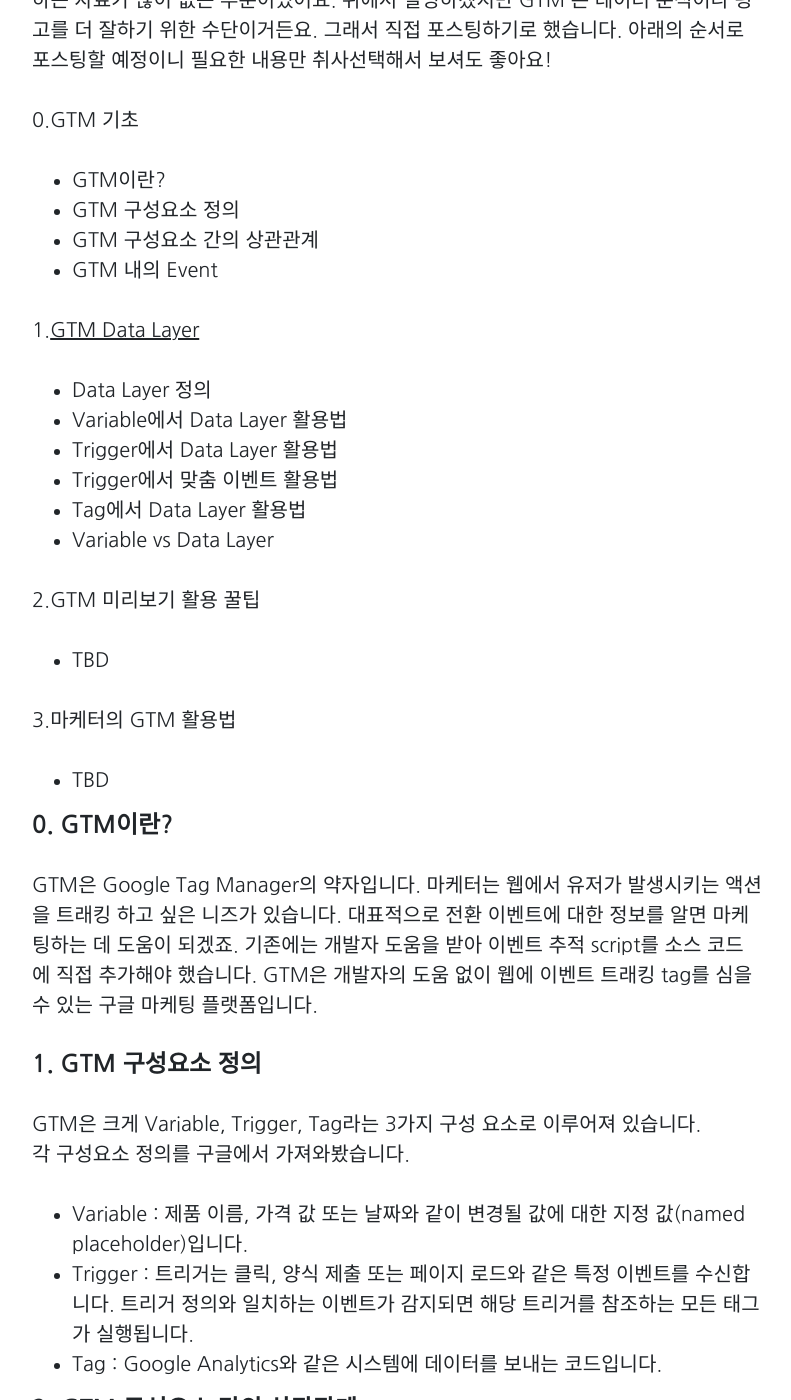
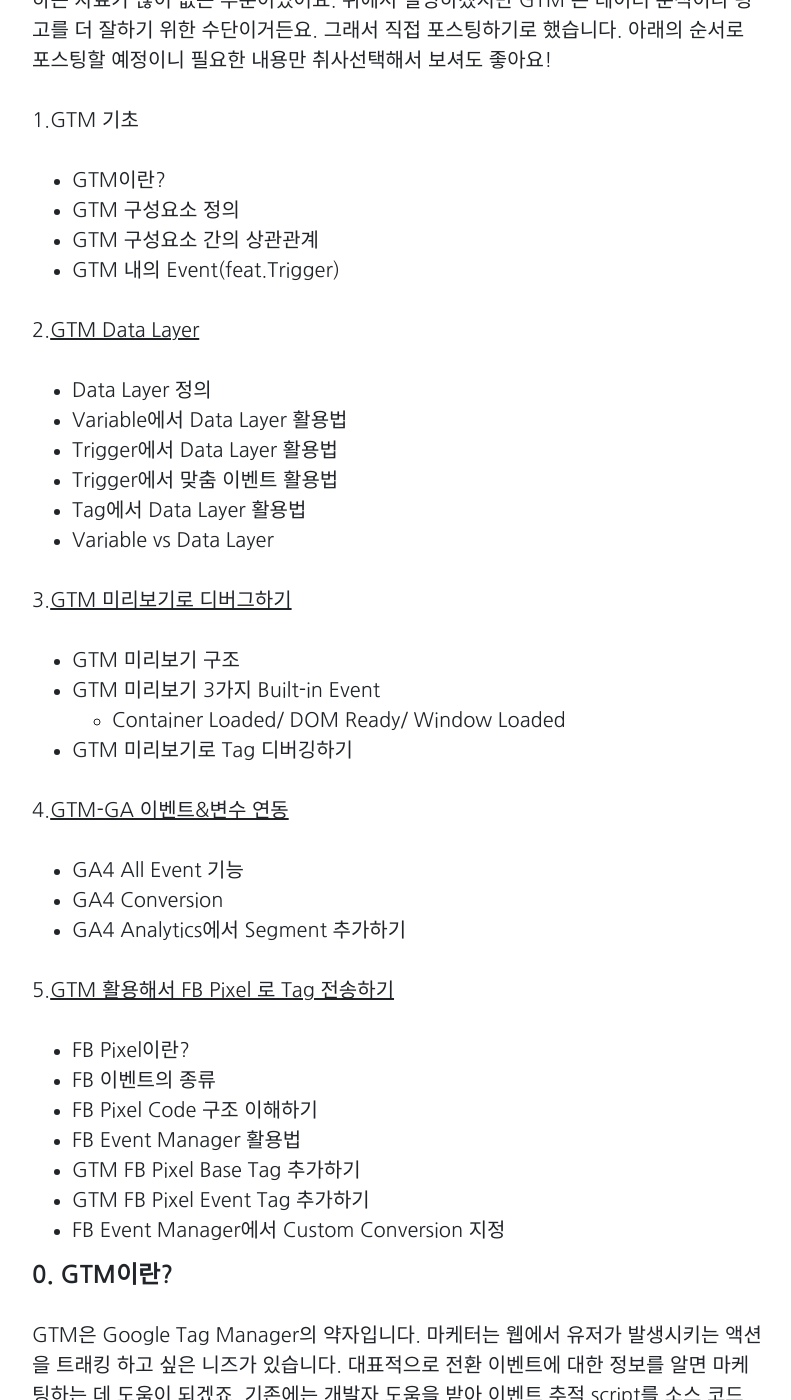
Before and after one commit to Marapro88/mara, a Jekyll site: the page built from _posts/Marketing/2021-01-03-marketing-gtm-basic-knowledge.md, in a window 1280 px wide and 1400 px high, scrolled down 867 px. Shown: the whole window, without its empty margins (243-1034 px from the left). Built offline with Jekyll 4.4.1, drawn with Linux system fonts in a browser that asks for light colours; comment, search, counter and statistics services are not loaded; some of the changed text lies outside the part shown.

Commit message:
0202 탈고

```diff
--- a/_posts/Marketing/2021-01-03-marketing-gtm-basic-knowledge.md
+++ b/_posts/Marketing/2021-01-03-marketing-gtm-basic-knowledge.md
@@ -34,14 +34,14 @@
 
 구글에서는 마케터의 데이터 분석을 돕는 다양한 마케팅 플랫폼을 제공하는데요. 구글 마케팅 플랫폼 중 하나인 GTM에 대해서 마케터 활용 가이드를 총 4 단계에 걸쳐서 포스팅해보려고 합니다. GTM을 공부하면서 아쉬웠던 점은 GTM을 통해서 마케터가 어떤 분석을 할 수 있고 궁극적으로 데이터 분석 플랫폼이나 광고 플랫폼과 어떻게 연결되는지 설명하는 자료가 많이 없는 부분이었어요. 뒤에서 설명하겠지만 GTM 은 데이터 분석이나 광고를 더 잘하기 위한 수단이거든요. 그래서 직접 포스팅하기로 했습니다. 아래의 순서로 포스팅할 예정이니 필요한 내용만 취사선택해서 보셔도 좋아요!
 
-0.GTM 기초
+1.GTM 기초
 
 - GTM이란?
 - GTM 구성요소 정의
 - GTM 구성요소 간의 상관관계
-- GTM 내의 Event
+- GTM 내의 Event(feat.Trigger)
 
-1.[GTM Data Layer](https://mara.kim/gtm-1-data-layer/)
+2.[GTM Data Layer](https://mara.kim/gtm-2-data-layer/)
 
 - Data Layer 정의
 - Variable에서 Data Layer 활용법
@@ -50,13 +50,28 @@
 - Tag에서 Data Layer 활용법
 - Variable vs Data Layer
 
-2.GTM 미리보기 활용 꿀팁
+3.[GTM 미리보기로 디버그하기](https://mara.kim/gtm-3-preview-debugging/)
 
-- TBD
+- GTM 미리보기 구조
+- GTM 미리보기 3가지 Built-in Event
+  - Container Loaded/ DOM Ready/ Window Loaded
+- GTM 미리보기로 Tag 디버깅하기
 
-3.마케터의 GTM 활용법
+4.[GTM-GA 이벤트&변수 연동](https://mara.kim/gtm-4-event-utilize/)
 
-- TBD
+- GA4 All Event 기능
+- GA4 Conversion
+- GA4 Analytics에서 Segment 추가하기
+
+5.[GTM 활용해서 FB Pixel 로 Tag 전송하기](https://mara.kim/gtm-5-fb-pixel/)
+
+- FB Pixel이란?
+- FB 이벤트의 종류
+- FB Pixel Code 구조 이해하기
+- FB Event Manager 활용법
+- GTM FB Pixel Base Tag 추가하기
+- GTM FB Pixel Event Tag 추가하기
+- FB Event Manager에서 Custom Conversion 지정
 
 #### 0. GTM이란?
 
@@ -110,7 +125,7 @@
 결과적으로 Trigger는 Variable을 포함하고 있고 Tag는 Trigger를 포함하고 있습니다. <br>
 'Variable < Trigger < Tag 순서대로 상위 개념이고 하위 개념을 포함한다'라고 이해하시면 좋을 것 같아요.
 
-#### 3.GTM 내의 Event
+#### 3.GTM 내의 Event(feat.Trigger)
 
 그런데 구성 요소를 살펴보니 궁금증이 생겼습니다. GTM 구성요소에는 Event가 없었어요!😮 Event는 그럼 어디서 만들까요? 이쯤에서 Trigger 의 정의를 다시 한번 살펴볼게요.
 
@@ -125,7 +140,7 @@
 [✅Trigger 유형 구글 개발자 문서](https://support.google.com/tagmanager/topic/7679108)
 
 끝으로 GTM에서 제공하는 변수, 트리거, 태그 유형에 대해 잘 정리된 포스팅을 발견해서 공유합니다. 어떤 변수, 트리거, 태그를 골라야 할지 헷갈릴 때 찾아보면 정말 유용할 것 같아요! <br>
-[✅evan-moon 블로그|GTM 뜯어보기](https://evan-moon.github.io/2020/04/19/what-is-gtm-google-tag-manager/)
+[✅evan-moon 블로그-GTM 뜯어보기](https://evan-moon.github.io/2020/04/19/what-is-gtm-google-tag-manager/)
 
 오늘도 칼퇴하세요 ~!  🙋‍♀️
 
```
Also changed, not shown: _posts/Marketing/2021-01-31-marketing-gtm-FB-Pixel.md (+4 -4 lines).
